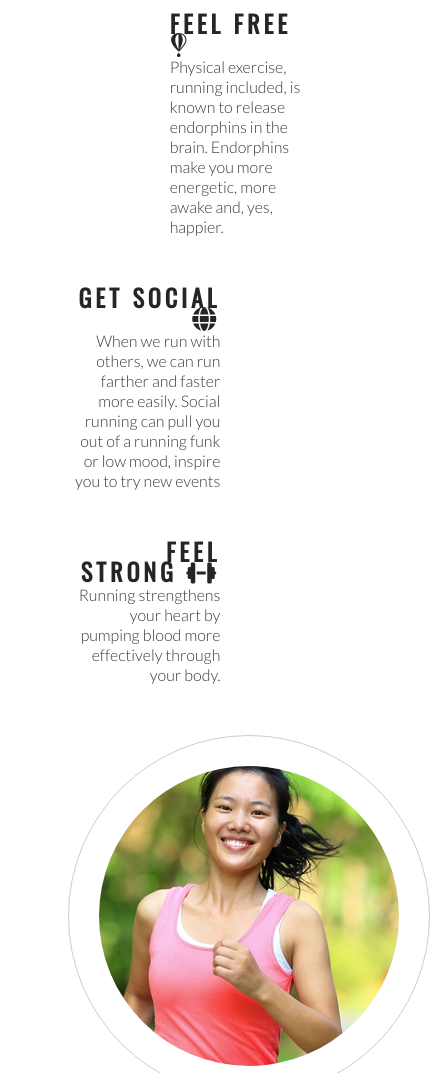
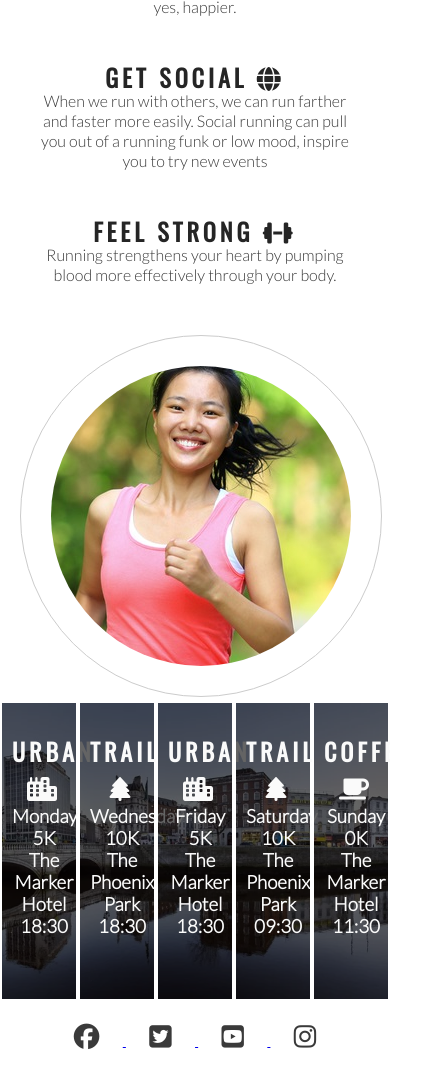
Before and after one commit to LucaNoah/love-running, a plain HTML site: page index.html in a window 390 px wide. Shown: the part 1219-2292 px from the top of the page, 430 px wide, since content can reach past the window. Drawn offline with nearby package versions, Linux system fonts and the light colour scheme.

Commit message:
add style for club ethos section on mobile screens

```diff
--- a/assets/css/style.css
+++ b/assets/css/style.css
@@ -280,4 +280,28 @@ h1, h2 {
             margin-bottom: 20px;
             line-height: 25px;
         }
+
+        #cover-text {
+            left: 0;
+        }
+
+        #club-ethos {
+            margin: 0 auto;
+            width: 90%;
+            height: 1200px;
+        }
+
+        .left-about-heading, .right-about-heading {
+            width: inherit;
+        }
+
+        .left-about-heading h2, .right-about-heading h2 {
+            width: 100%;
+            text-align: center;
+        }
+
+        .left-about-heading p, .right-about-heading p {
+            text-align: center;
+            padding: 0 20px;
+        }
     }
--- a/index.html
+++ b/index.html
@@ -104,7 +104,7 @@
             <h2>Trail <i class="fas fa-tree"></i></h2>
             <h3>Saturday</h3>
             <h3>10K</h3>
-            <h3>The Phoenix Park/h3>
+            <h3>The Phoenix Park </h3>
             <h3>09:30</h3>
         </div>
         <div>
```
